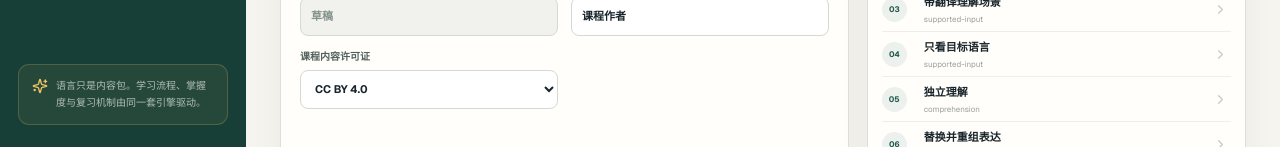
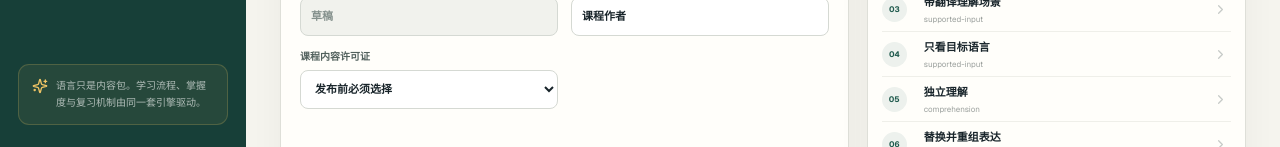
Before and after one commit to yycderek/LearnLanguage, a Next.js app in the folder apps/web/: page /studio in a window 1280 px wide. Shown: the part 653-800 px from the top of the page. Built offline with nearby package versions, Linux system fonts and the light colour scheme.

Commit message:
fix: require explicit course license choice

```diff
--- a/apps/web/lib/course.ts
+++ b/apps/web/lib/course.ts
@@ -131,7 +131,6 @@ export function sampleCourse(languageId = "ja", languageName?: string): CoursePa
       title: { "zh-CN": `${targetName}咖啡店点单` },
       description: { "zh-CN": "在咖啡店礼貌地请求一杯饮料。" },
       author: { id: "local-author", displayName: "课程作者" }, visibility: "private", status: "draft", source: { kind: "original" },
-      license: { id: "CC-BY-4.0", url: "https://creativecommons.org/licenses/by/4.0/" },
       languageAdapter: {
         id: japanese ? "core.japanese" : cantonese ? "core.cantonese" : "core.generic",
         version: "1.0.0",
--- a/apps/web/tests/course.node.mjs
+++ b/apps/web/tests/course.node.mjs
@@ -10,6 +10,7 @@ import {
 
 test("publishing creates a stable immutable identity and forking returns a draft", async () => {
   const draft = sampleCourse("ja");
+  draft.manifest.license = { id: "CC-BY-4.0", url: "https://creativecommons.org/licenses/by/4.0/" };
   const first = await publishCourseDraft(draft);
   const second = await publishCourseDraft(draft);
 
```
